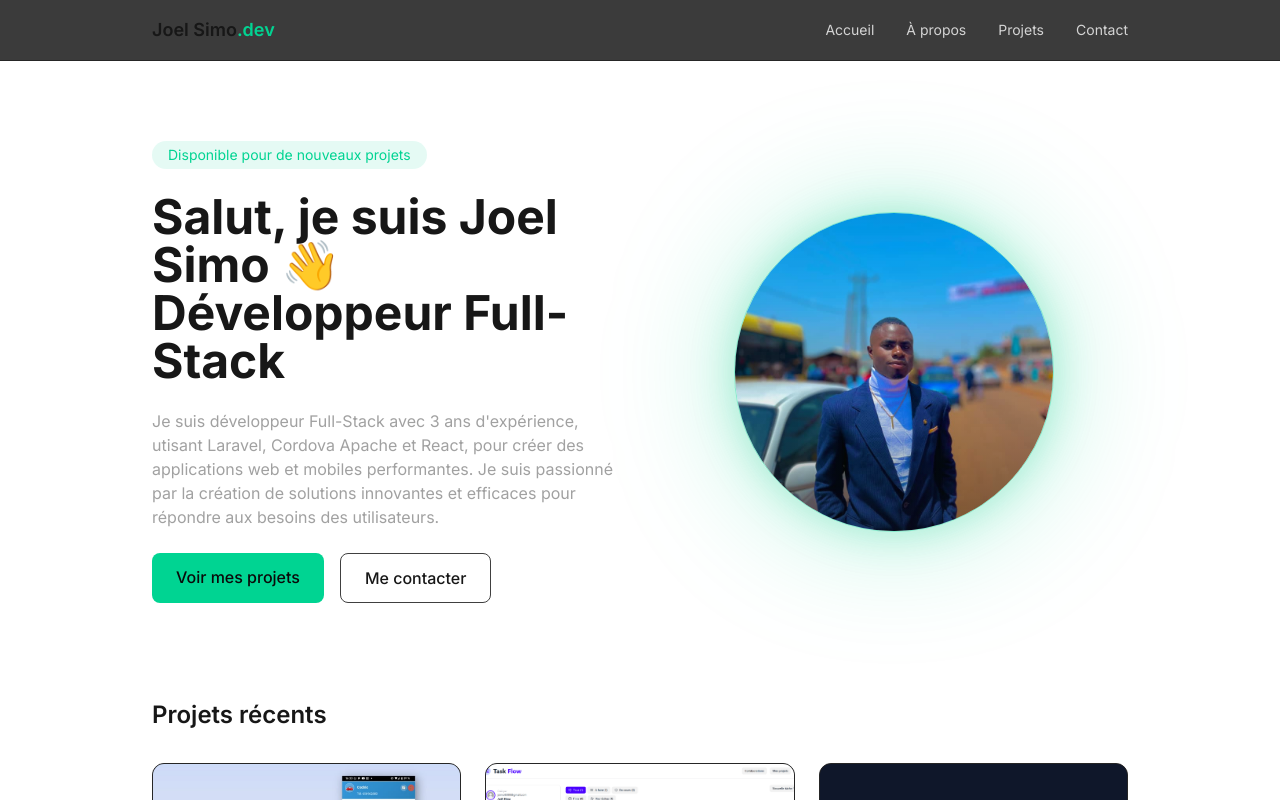
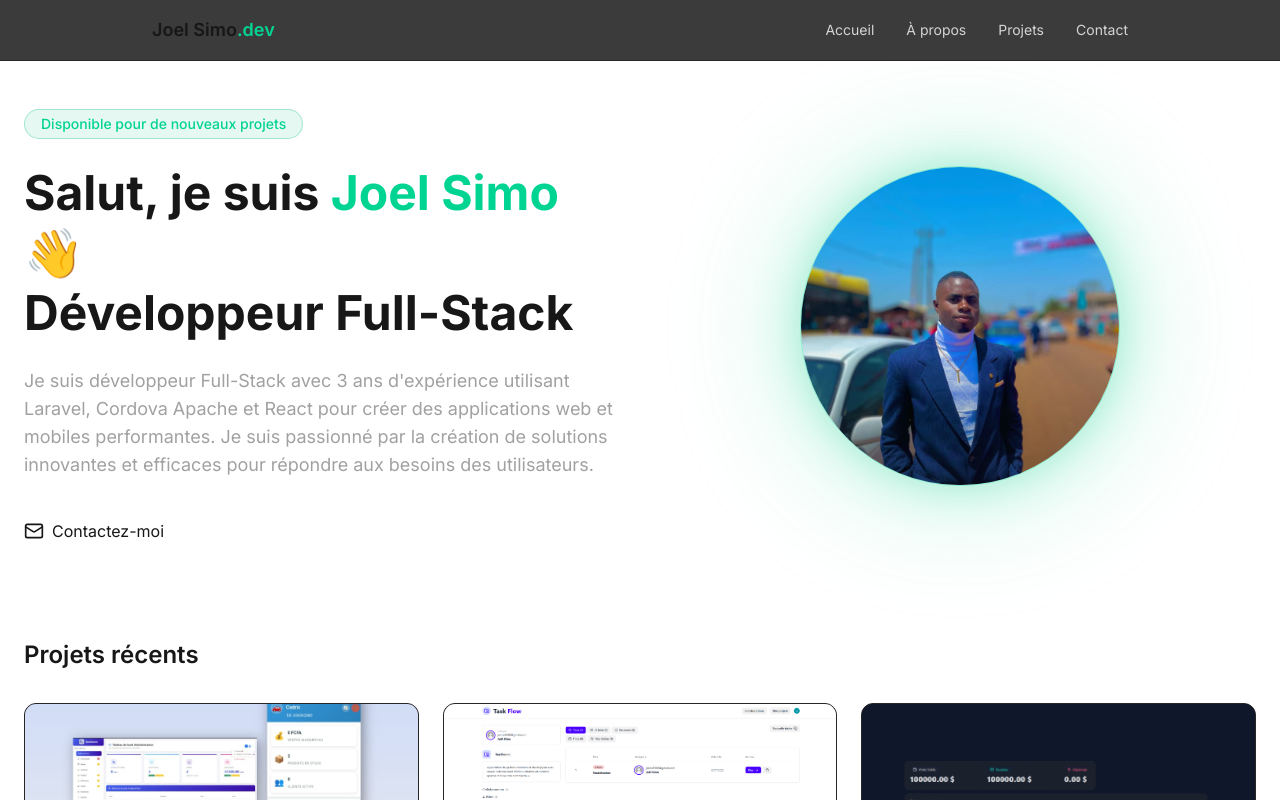
Before and after one commit to omega202500/mon-portfolio, a Next.js app: page / in a window 1280 px wide. Shown: the top 800 px of the page. Built offline with nearby package versions, Linux system fonts and the light colour scheme.

Commit message:
pousser toutes les modifications

```diff
--- a/app/page.tsx
+++ b/app/page.tsx
@@ -1,45 +1,48 @@
 import Image from "next/image";
-import Link from "next/link";
+import { Mail } from "lucide-react";
+
 import { projects } from "@/lib/projects";
 import ProjectCard from "@/components/ProjectCard";
 
 export default function Home() {
   return (
-    <div className="mx-auto max-w-5xl px-6 py-20">
+    <div className="container mx-auto px-6 py-12">
       {/* Hero */}
-      <section className="grid items-center gap-10 md:grid-cols-2">
+      <section className="grid items-center gap-12 lg:grid-cols-2">
         {/* Texte */}
-        <div className="flex flex-col items-start gap-6">
-          <span className="rounded-full bg-emerald-400/10 px-4 py-1 text-sm text-emerald-400">
+        <div className="order-2 lg:order-1">
+          <span className="inline-flex items-center rounded-full border border-emerald-500/30 bg-emerald-500/10 px-4 py-1 text-sm font-medium text-emerald-400">
             Disponible pour de nouveaux projets
           </span>
-          <h1 className="text-4xl font-bold sm:text-5xl">
-            Salut, je suis Joel Simo 👋<br />
+
+          <h1 className="mt-6 text-5xl font-bold leading-tight">
+            Salut, je suis <span className="text-emerald-400">Joel Simo</span> 👋
+            <br />
             Développeur Full-Stack
           </h1>
-          <p className="max-w-xl text-neutral-400">
-            Je suis développeur Full-Stack avec 3 ans d'expérience, utisant Laravel,
-            Cordova Apache et React, pour créer des applications web et mobiles performantes. Je suis passionné par la création de solutions innovantes et efficaces pour répondre aux besoins des utilisateurs.
+
+          <p className="mt-6 max-w-2xl text-lg text-neutral-400">
+            Je suis développeur Full-Stack avec 3 ans d'expérience utilisant
+            Laravel, Cordova Apache et React pour créer des applications web et
+            mobiles performantes. Je suis passionné par la création de solutions
+            innovantes et efficaces pour répondre aux besoins des utilisateurs.
           </p>
-          <div className="flex gap-4">
-            <Link
-              href="/projects"
-              className="rounded-lg bg-emerald-400 px-6 py-3 font-medium text-neutral-950 transition hover:bg-emerald-300"
+
+          <div className="mt-10">
+            <a
+              href="mailto:tonemail@gmail.com"
+              className="btn btn-accent flex w-full items-center justify-center gap-2 lg:w-fit"
             >
-              Voir mes projets
-            </Link>
-            <Link
-              href="/contact"
-              className="rounded-lg border border-neutral-700 px-6 py-3 font-medium transition hover:border-emerald-400"
-            >
-              Me contacter
-            </Link>
+              <Mail className="h-5 w-5" />
+              Contactez-moi
+            </a>
           </div>
         </div>
 
-        {/* Photo de profil avec effet de lueur */}
+        {/* Image */}
+        <div className="order-1 lg:order-2">
           <div className="relative mx-auto h-72 w-72 sm:h-80 sm:w-80">
-          {/* Halo lumineux derrière la photo */}
+            {/* Halo lumineux */}
             <div className="absolute inset-0 rounded-full bg-emerald-400/30 blur-3xl" />
 
             <div className="relative h-full w-full overflow-hidden rounded-full border border-emerald-400/40 shadow-[0_0_40px_rgba(52,211,153,0.35)]">
@@ -47,17 +50,20 @@ export default function Home() {
                 src="/images/profile.jpeg"
                 alt="Joel Simo - Développeur Full-Stack"
                 fill
+                priority
                 className="object-cover"
-              priority
               />
+
               <div className="absolute inset-0 bg-gradient-to-t from-neutral-950/40 via-transparent to-emerald-400/10" />
+            </div>
           </div>
         </div>
       </section>
 
-      {/* Projets à la une */}
+      {/* Projets récents */}
       <section className="mt-24">
         <h2 className="text-2xl font-semibold">Projets récents</h2>
+
         <div className="mt-8 grid gap-6 sm:grid-cols-2 lg:grid-cols-3">
           {projects.slice(0, 3).map((project) => (
             <ProjectCard key={project.slug} project={project} />
--- a/package.json
+++ b/package.json
@@ -10,6 +10,7 @@
   },
   "dependencies": {
     "@emailjs/browser": "^4.4.1",
+    "lucide-react": "^1.30.0",
     "next": "16.2.12",
     "nodemailer": "^9.0.3",
     "react": "19.2.4",
```
Also changed, not shown: 1 other file (tests, documents, lock files or other folders). Lines whose indentation alone changed are shown as unchanged.
